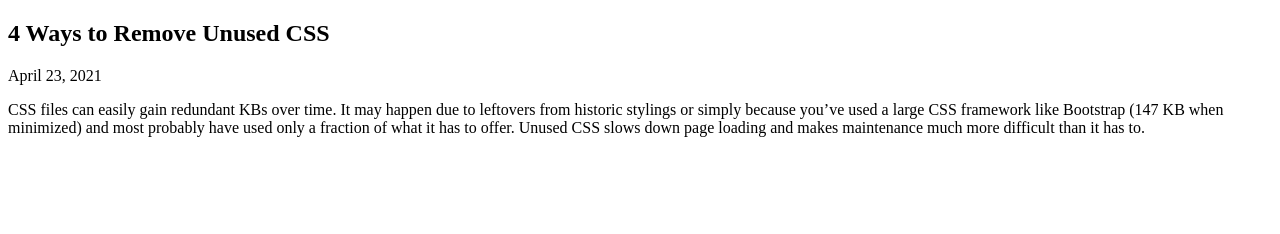
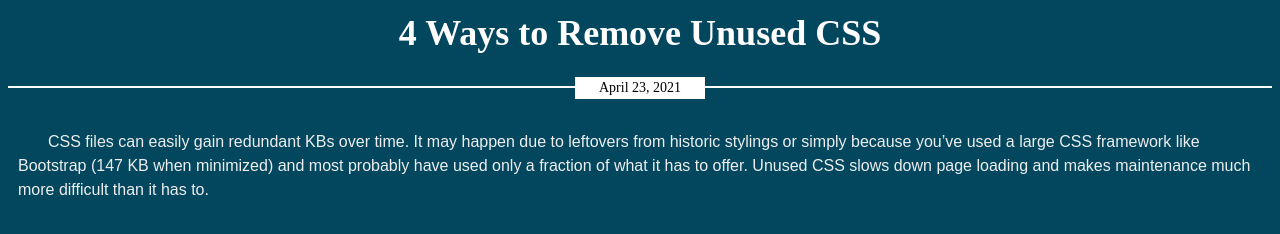
Before and after one commit to darinchakalov/HTML-and-CSS-2022, a plain HTML site: page 04.CSS-Box-Model-Exercise-Resources/05_Blog-Article/blog-article.html in a window 1280 px wide. Drawn offline with Linux system fonts and the light colour scheme.

Commit message:
blog article

```diff
--- a/04.CSS-Box-Model-Exercise-Resources/05_Blog-Article/styles.css
+++ b/04.CSS-Box-Model-Exercise-Resources/05_Blog-Article/styles.css
@@ -1 +1,36 @@
-/* TODO: style the html */
+body {
+    background-color: #02475e;
+}
+
+article h2 {
+    font-size: 36px;
+    color: #fefefe;
+    margin: 12px;
+    text-align: center;
+}
+article p {
+    color: #eee;
+    font-family: Arial,  sans-serif;
+    line-height: 24px;
+    padding: 10px;
+    text-indent: 30px;
+}
+
+article div {
+    margin-bottom: 30px;
+    border-top: 2px solid #fff;
+    position: relative;
+    top: 20px;
+}
+
+article span {
+    width: 120px;
+    font-size: 14px;
+    text-align: center;
+    padding: 3px 5px;
+    margin: 0 auto;
+    background-color: #fff;
+    position: relative;
+    top: -11px;
+    display: block;
+}
```
Also changed, not shown: 1 other file.
